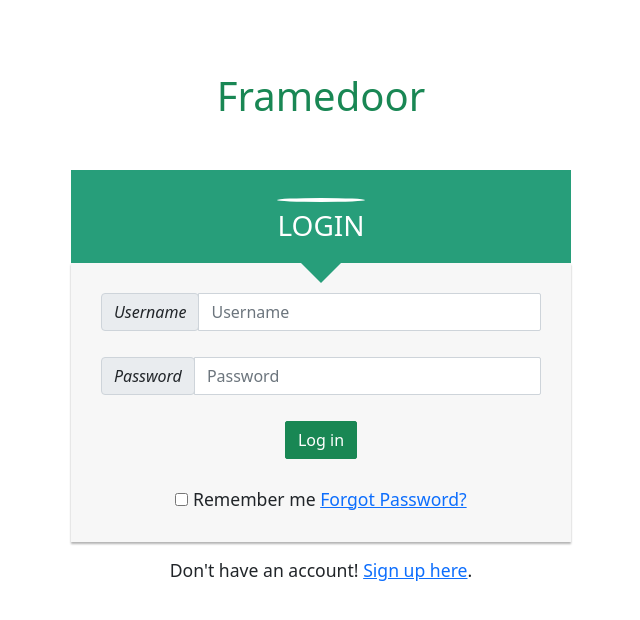
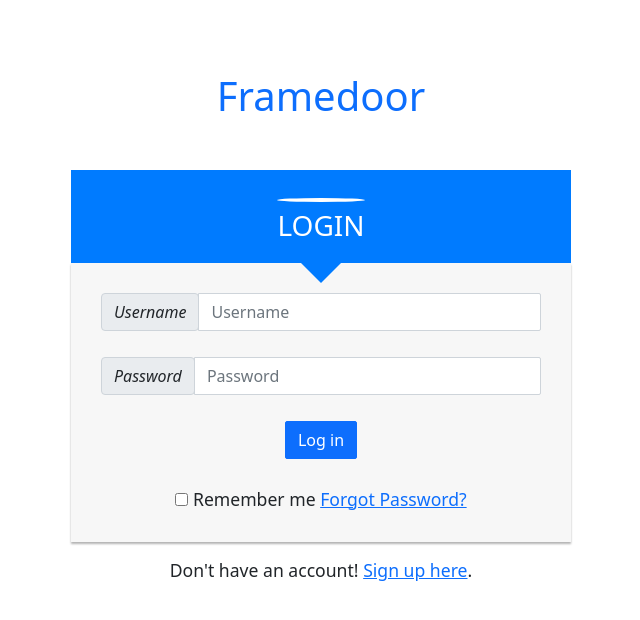
Before and after one commit to SocialMediaLexicon/Main, a Django app: template users/templates/users/login.html in a window 1280 px wide. Shown: the top 620 px of the page, without its empty margins (319-959 px from the left). Run offline with Django 3.2, Linux system fonts and the light colour scheme; the template is opened without the code that fills it, so the values that code supplies are empty.

Commit message:
changed colours in the login and registration
Modified first.html page

```diff
--- a/users/static/css/basicstyle.css
+++ b/users/static/css/basicstyle.css
@@ -56,7 +56,7 @@ h4 {
 }
 
 .login .arrow-down {
-    border-top: 20px solid #279e7a;
+    border-top: 20px solid #007bff;
 }
 
 
@@ -64,7 +64,7 @@ h4 {
     padding: .7em 0;
     color: #fff;
     position: relative;
-    background-color: #279e7a;
+    background-color: #007bff;
 }
 
 .login--header h3 {
--- a/users/templates/users/login.html
+++ b/users/templates/users/login.html
@@ -8,7 +8,7 @@
     </head>
     <body>
         <br><br><br>
-        <h1 class="text-center mb-5 text-success">Framedoor</h1>
+        <h1 class="text-center mb-5 text-primary">Framedoor</h1>
         <div class="login-form login">
     <header class="login--header text-center">
         <span class="icon icon-medium fa fa-lock"></span>
@@ -40,7 +40,7 @@
         </div>
         <br>
         <div class="form-group">
-            <button type="submit" class="btn btn-success btn-block">Log in</button>
+            <button type="submit" class="btn btn-primary btn-block">Log in</button>
         </div>
         <br>
         <div class="bottom-action clearfix">
--- a/users/templates/users/registration.html
+++ b/users/templates/users/registration.html
@@ -103,7 +103,7 @@
         <div class="row" style="margin-top:20px;">
             <div class="col-xs-6 col-sm-6 col-md-6">
                 <div class="form-group">
-                    <button type="submit" class="form-control btn btn-success btn-block">Register</button>
+                    <button type="submit" class="form-control btn btn-primary btn-block">Register</button>
                 </div>
             </div>
             <div class="col-xs-6 col-sm-6 col-md-6">
```
Also changed, not shown: db.sqlite3, static/social_app/images/blog-welcome-1.jpeg (added), templates/social_app/comment.html (deleted).
